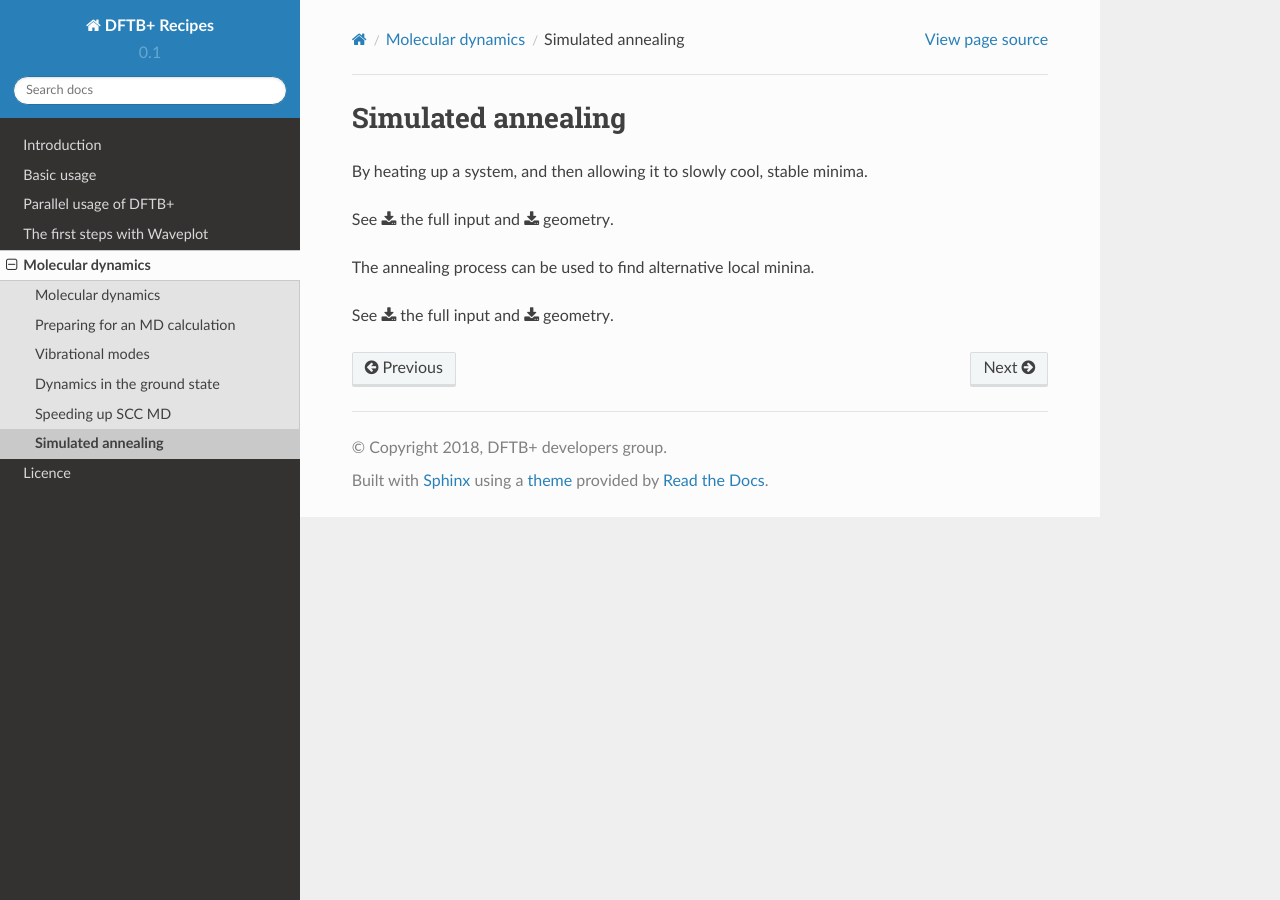
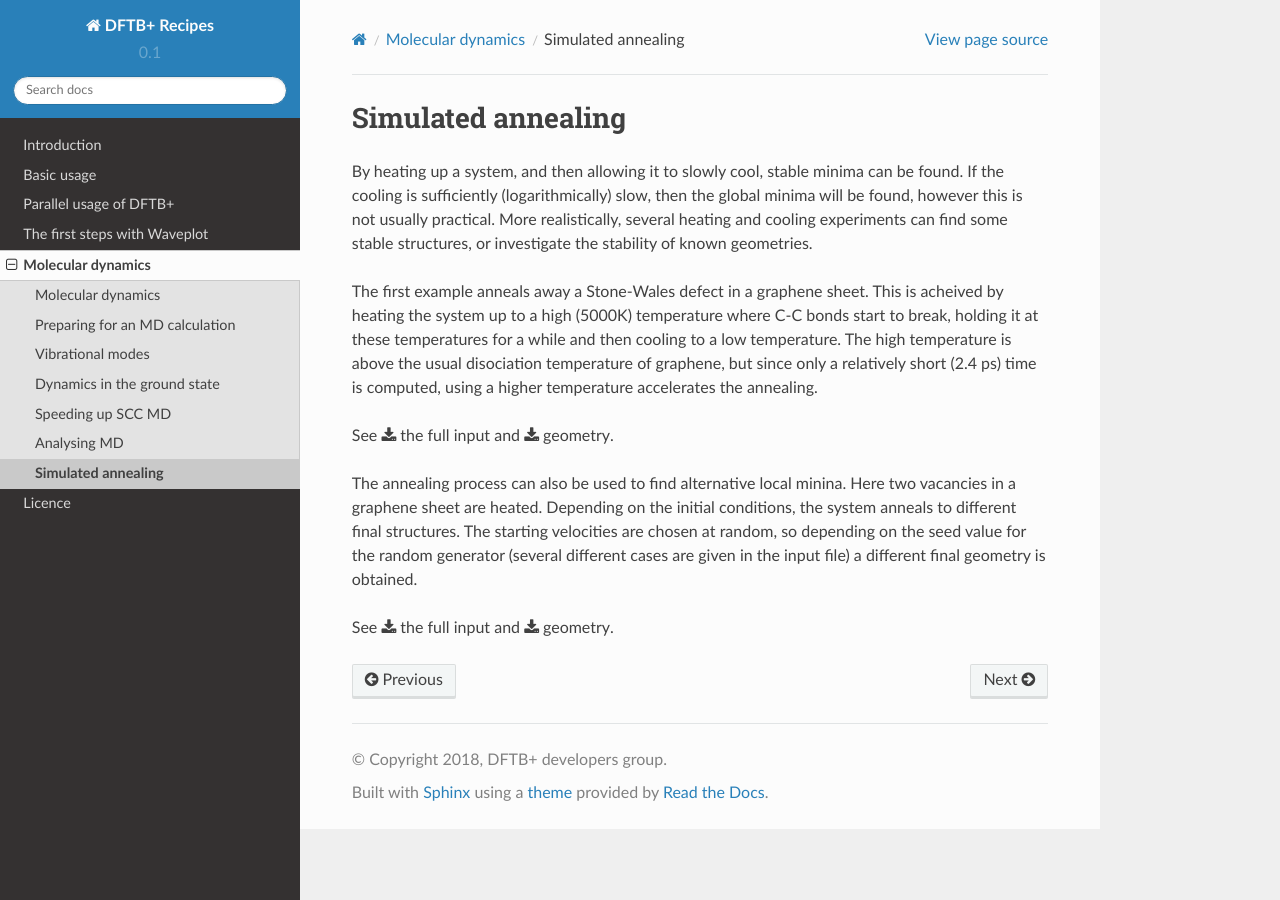
Before and after one commit to dftbplus/recipes, a Sphinx documentation site: the page built from docs/moleculardynamics/annealing.rst, in a window 1280 px wide. Built offline with Sphinx 7.4.7 and the Read the Docs theme 2.0.0, drawn with Linux system fonts in a browser that asks for light colours.

Commit message:
More MD material

```diff
--- a/docs/moleculardynamics/annealing.rst
+++ b/docs/moleculardynamics/annealing.rst
@@ -4,7 +4,18 @@
 Simulated annealing
 *******************
 
-By heating up a system, and then allowing it to slowly cool, stable minima.
+By heating up a system, and then allowing it to slowly cool, stable minima can
+be found. If the cooling is sufficiently (logarithmically) slow, then the global
+minima will be found, however this is not usually practical. More realistically,
+several heating and cooling experiments can find some stable structures, or
+investigate the stability of known geometries.
+
+The first example anneals away a Stone-Wales defect in a graphene sheet. This is
+acheived by heating the system up to a high (5000K) temperature where C-C bonds
+start to break, holding it at these temperatures for a while and then cooling to
+a low temperature. The high temperature is above the usual disociation
+temperature of graphene, but since only a relatively short (2.4 ps) time is
+computed, using a higher temperature accelerates the annealing.
 
 .. only:: builder_html
 
@@ -13,7 +24,12 @@ By heating up a system, and then allowing it to slowly cool, stable minima.
    <../inputs/moleculardynamics/annealSW/80_SW.gen>`.
 
 
-The annealing process can be used to find alternative local minina.
+The annealing process can also be used to find alternative local minina. Here
+two vacancies in a graphene sheet are heated. Depending on the initial
+conditions, the system anneals to different final structures. The starting
+velocities are chosen at random, so depending on the seed value for the random
+generator (several different cases are given in the input file) a different
+final geometry is obtained.
 
 .. only:: builder_html
 
--- a/docs/moleculardynamics/bornoppenheimer.rst
+++ b/docs/moleculardynamics/bornoppenheimer.rst
@@ -34,7 +34,7 @@ The input file specifies initial velocities of the atoms ::
     .
   }
 
-The initial velocities can be user suplied, however it is more common to
+The initial velocities can be user supplied, however it is more common to
 generate them by thermalising the system starting from an initial
 Maxwell-Boltzmann distribution of atomic velocities. These can be generated for
 example by using the following input
--- a/docs/moleculardynamics/index.rst
+++ b/docs/moleculardynamics/index.rst
@@ -18,4 +18,5 @@ or to explore the range of structural minima the system can adopt.
    startinggeometry.rst
    bornoppenheimer.rst
    xlbomd.rst
+   analysis.rst
    annealing.rst
```
Also changed, not shown: docs/moleculardynamics/analysis.rst (added, +15 -0 lines), docs/moleculardynamics/xlbomd.rst (+9 -6 lines), 1 other file.
